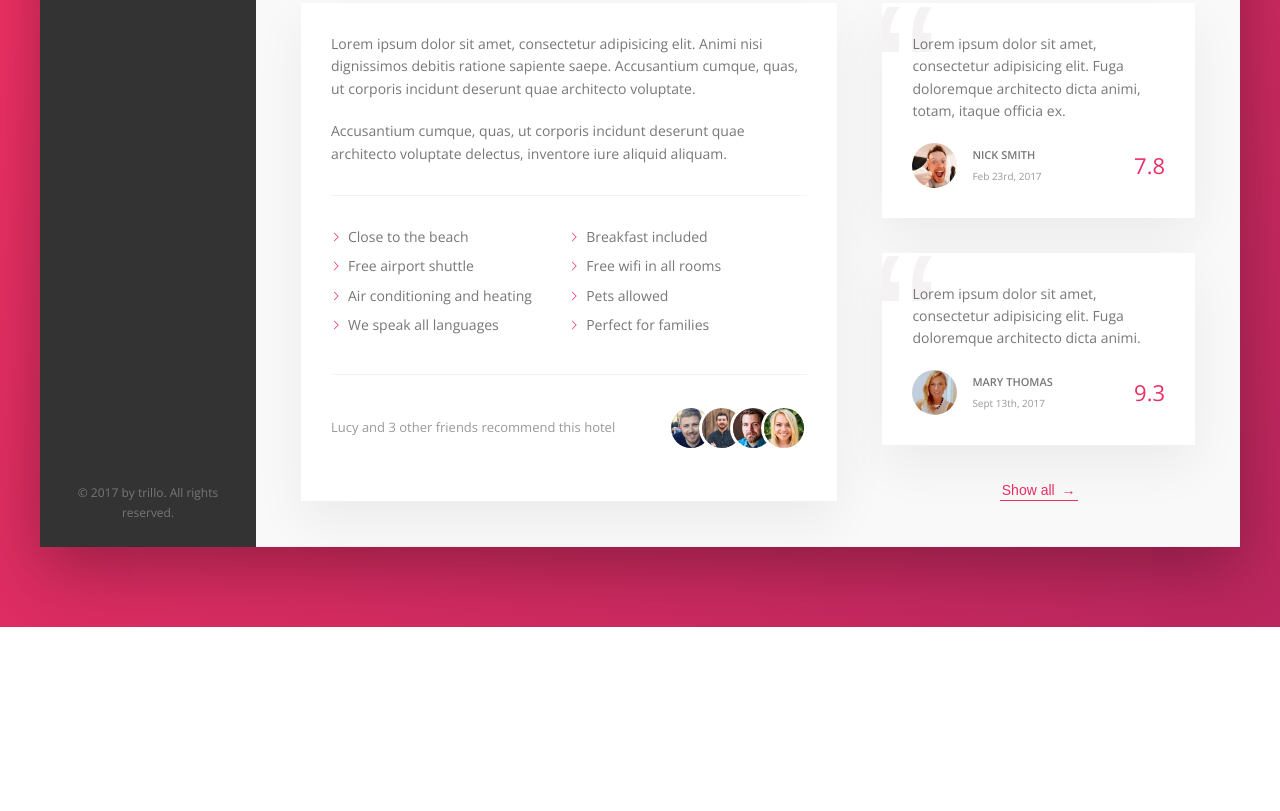
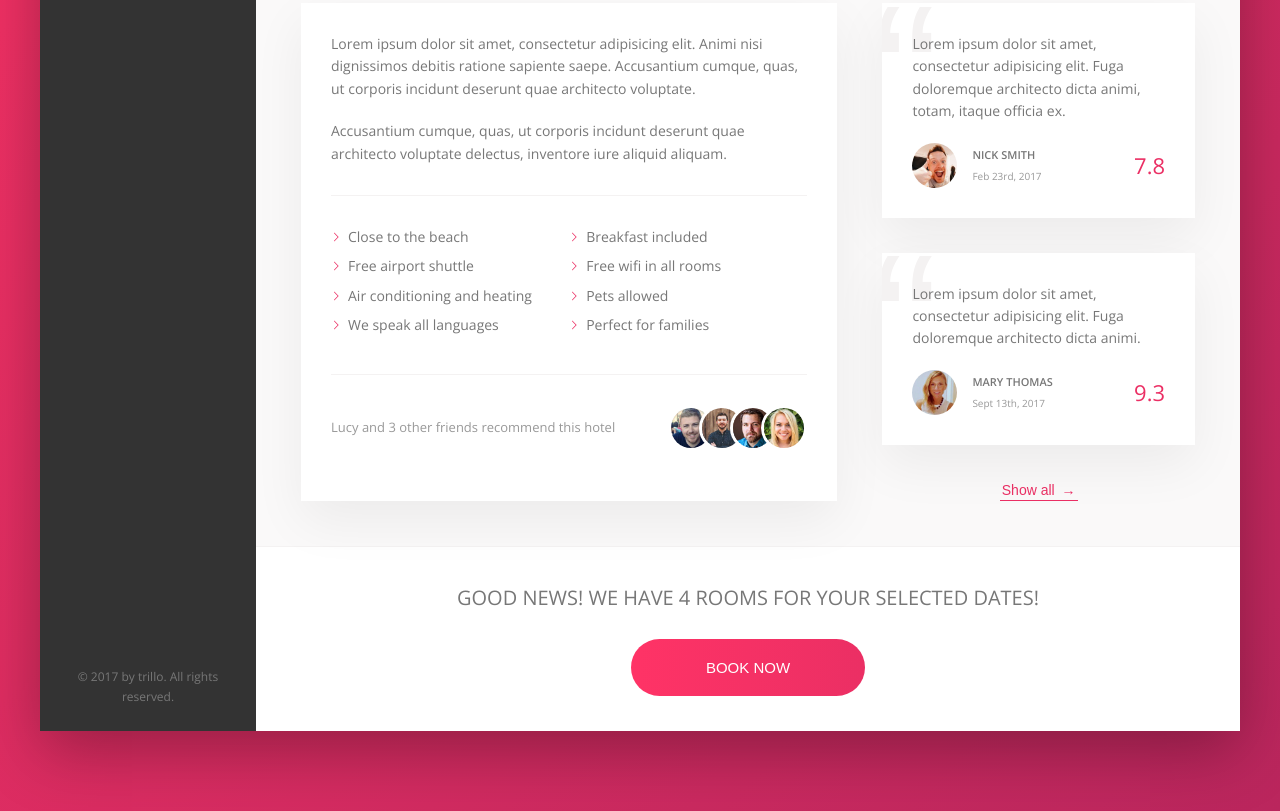
Before and after one commit to Davcode1234/Trillo-app, a plain HTML site: page index.html in a window 1280 px wide. Shown: the part 644-1455 px from the top of the page. Before the commit the page ends 1271 px from the top, so only its background shows below. Drawn offline with nearby package versions, Linux system fonts and the light colour scheme.

Commit message:
Finished whole layout (added a CTA section)

```diff
--- a/css/style.css
+++ b/css/style.css
@@ -73,7 +73,9 @@ body {
   display: flex;
   padding: 4.5rem;
   background-color: var(--color-Grey-light-1);
-  border-bottom: var(--line); }
+  border-bottom: var(--line);
+  flex-wrap: wrap;
+  justify-content: center; }
 
 .description {
   background-color: #fff;
@@ -376,3 +378,46 @@ body {
     color: var(--color-Grey-light-2);
     font-family: sans-serif;
     z-index: 1; }
+
+.cta {
+  padding: 3.5rem 0;
+  text-align: center;
+  background-color: #fff; }
+  .cta__book-now {
+    font-size: 2rem;
+    font-weight: 300;
+    margin-bottom: 2.5rem;
+    text-transform: uppercase; }
+
+.btn {
+  font-size: 1.5rem;
+  border: none;
+  text-transform: uppercase;
+  font-weight: 300;
+  border-radius: 100px;
+  background-image: linear-gradient(to right, var(--color-primary-light), var(--color-primary));
+  color: #fff;
+  position: relative;
+  overflow: hidden;
+  cursor: pointer; }
+  .btn > * {
+    height: 100%;
+    width: 100%;
+    display: inline-block;
+    transition: all 0.2s; }
+  .btn__visible {
+    padding: 2rem 7.5rem; }
+  .btn__invisible {
+    position: absolute;
+    padding: 2rem 0;
+    left: 0;
+    top: -100%; }
+  .btn:hover {
+    background-image: linear-gradient(to left, var(--color-primary-light), var(--color-primary)); }
+  .btn:hover .btn__visible {
+    transform: translateY(100%); }
+  .btn:hover .btn__invisible {
+    top: 0; }
+  .btn:focus {
+    outline: none;
+    animation: pulsate 1s infinite; }
--- a/index.html
+++ b/index.html
@@ -261,6 +261,16 @@
               <button class="btn-inline">Show all <span>&rarr;</span></button>
             </div>
           </div>
+          <div class="cta">
+            <h2 class="cta__book-now">
+              Good news! We have 4 rooms for your selected dates!
+            </h2>
+
+            <button class="btn">
+              <span class="btn__visible">Book now</span>
+              <span class="btn__invisible">Only 4 rooms left</span>
+            </button>
+          </div>
         </main>
       </div>
     </div>
--- a/sass/_components.scss
+++ b/sass/_components.scss
@@ -365,9 +365,6 @@
     margin-right: auto;
   }
 
-  &__friends {
-  }
-
   &__photo {
     box-sizing: content-box;
     height: 4rem;
@@ -444,3 +441,76 @@
     z-index: 1;
   }
 }
+
+/////////////////
+//CALL TO ACTION
+
+.cta {
+  padding: 3.5rem 0;
+  text-align: center;
+  background-color: #fff;
+
+  &__book-now {
+    font-size: 2rem;
+    font-weight: 300;
+    margin-bottom: 2.5rem;
+    text-transform: uppercase;
+  }
+}
+
+/////////////////
+//CALL TO Action
+
+.btn {
+  font-size: 1.5rem;
+  border: none;
+  text-transform: uppercase;
+  font-weight: 300;
+  border-radius: 100px;
+  background-image: linear-gradient(
+    to right,
+    var(--color-primary-light),
+    var(--color-primary)
+  );
+  color: #fff;
+  position: relative;
+  overflow: hidden;
+  cursor: pointer;
+
+  & > * {
+    height: 100%;
+    width: 100%;
+    display: inline-block;
+    transition: all 0.2s;
+  }
+
+  &__visible {
+    padding: 2rem 7.5rem;
+  }
+
+  &__invisible {
+    position: absolute;
+    padding: 2rem 0;
+    left: 0;
+    top: -100%;
+  }
+  &:hover {
+    background-image: linear-gradient(
+      to left,
+      var(--color-primary-light),
+      var(--color-primary)
+    );
+  }
+  &:hover &__visible {
+    transform: translateY(100%);
+  }
+
+  &:hover &__invisible {
+    top: 0;
+  }
+
+  &:focus {
+    outline: none;
+    animation: pulsate 1s infinite;
+  }
+}
--- a/sass/layout.scss
+++ b/sass/layout.scss
@@ -44,6 +44,8 @@
   padding: 4.5rem;
   background-color: var(--color-Grey-light-1);
   border-bottom: var(--line);
+  flex-wrap: wrap;
+  justify-content: center;
 }
 
 .description {
```
